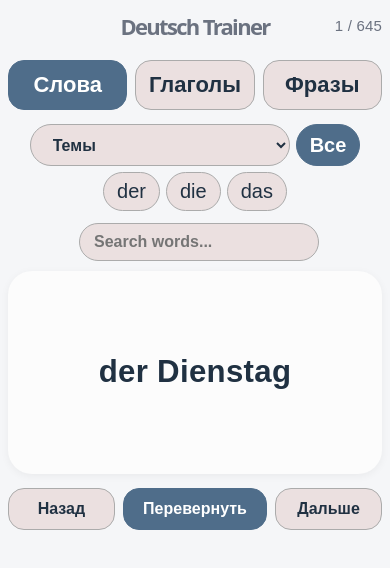
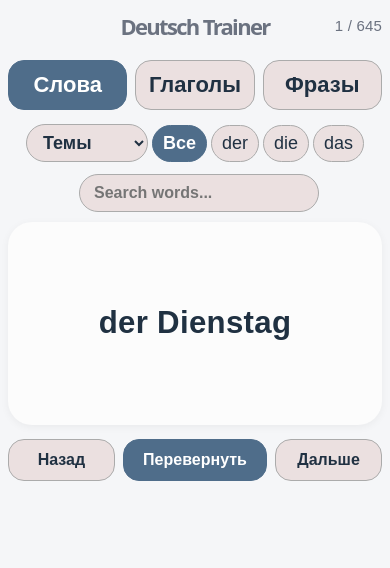
Before and after one commit to Anastasiia21/deutsch-trainer, a React (Vite) app: page / in a window 390 px wide. Shown: the top 568 px of the page. Built offline with nearby package versions, Linux system fonts and the light colour scheme.

Commit message:
Keep mobile word filters in one row

```diff
--- a/src/App.jsx
+++ b/src/App.jsx
@@ -779,7 +779,10 @@ phoneModeButton: {
 
 phoneArticleButtons: {
   margin: "0 auto 12px",
-  gap: 6,
+  gap: 4,
+  flexWrap: "nowrap",
+  alignItems: "center",
+  justifyContent: "center",
 },
 
 phoneLevelButtons: {
@@ -789,8 +792,19 @@ phoneLevelButtons: {
 },
 
 phoneFilterButton: {
-  padding: "7px 13px",
-  fontSize: 20,
+  padding: "7px 10px",
+  fontSize: 18,
+  flex: "0 0 auto",
+},
+
+phoneTopicSelect: {
+  width: 122,
+  minWidth: 122,
+  maxWidth: 122,
+  minHeight: 38,
+  padding: "7px 28px 7px 12px",
+  fontSize: 18,
+  flex: "0 0 auto",
 },
 
 phoneSearchForm: {
```
